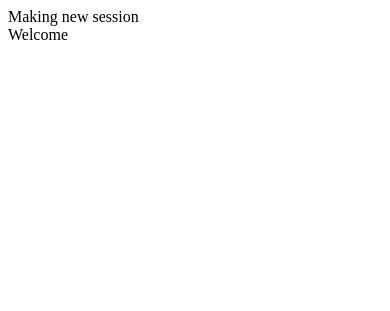
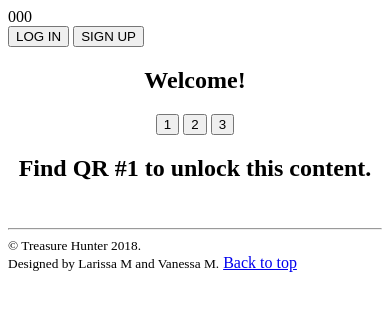
Before and after one commit to vmak19/tr2018, a PHP site: page / in a window 390 px wide. Shown: the top 311 px of the page. Run offline with PHP 8.4, Linux system fonts and the light colour scheme.

Commit message:
Added carousel, images and audio

```diff
--- a/NetbeanMetadata/nbproject/private/private.xml
+++ b/NetbeanMetadata/nbproject/private/private.xml
@@ -1,7 +1,9 @@
 <?xml version="1.0" encoding="UTF-8"?>
 <project-private xmlns="http://www.netbeans.org/ns/project-private/1">
+    <editor-bookmarks xmlns="http://www.netbeans.org/ns/editor-bookmarks/2" lastBookmarkId="0"/>
     <open-files xmlns="http://www.netbeans.org/ns/projectui-open-files/2">
         <group>
+            <file>file:/C:/Users/vmak5/Desktop/tr2018/style.php</file>
             <file>file:/C:/Users/vmak5/Desktop/tr2018/index.php</file>
         </group>
     </open-files>
--- a/index.php
+++ b/index.php
@@ -1,46 +1,169 @@
 <?php
 session_start();
-    $session_name="collected";
-    $urlParamName="collect";
-    $idsCollected="";
+$session_name = "collected";
+$urlParamName = "collect";
+$idsCollected = "";
 
 //Is a new client, set collected to beginning
-    if(!isset($_SESSION[$session_name])) {
-        echo "Making new session<br>";
-        $_SESSION[$session_name]="000";
+if (!isset($_SESSION[$session_name])) {
+    $_SESSION[$session_name] = "000";
 } else { //Else, start processing
-        echo "Old value is: " . $_SESSION[$session_name]."<br>";
-
+    //echo "Old value is: " . $_SESSION[$session_name]."<br>";
     //register the code collected by set that ID's index to 1
-        if(isset($_GET[$urlParamName]))  {
-            $_SESSION[$session_name][$_GET[$urlParamName]-1] = '1';
-            echo "Value NOW is: " . $_SESSION[$session_name];
-            $idsCollected=$_SESSION[$session_name];
+    if (isset($_GET[$urlParamName])) {
+        $_SESSION[$session_name][$_GET[$urlParamName] - 1] = '1';
+        //echo "Value NOW is: " . $_SESSION[$session_name];
+        $idsCollected = $_SESSION[$session_name];
     }
 }
+echo $_SESSION[$session_name];
 ?>
 
+<!DOCTYPE html>
 <html>
     <head>
-        <meta charset="windows-1252">
-        <title></title>
+        <meta charset="utf-8" />
+        <!-- Set the viewport width to device width for mobile -->
+        <meta name="viewport" content="width=device-width" />
+
+        <!-- Included CSS files -->
+        <link rel="stylesheet" href="stylesheets/main.css">
+        <!-- Included javascript files -->
+        <script src="javascripts/Carousel.js"></script>
+
+        <title>Treasure Hunter 2018</title>
     </head>
+
     <body>
+        <div>
+            <button type="button">LOG IN</button>
+            <button type="button">SIGN UP</button> <!-- make it scroll down to our sign up dialog-->
+        </div>
+        <div class="row">
+            <!--p align="left"><h5>Treasure Hunter hosted by:</h5></p-->
+            <!--img src="images/lymtLogo.png" align="left"/-->
+            <div style="text-align:center"><p id="top"><h2>Welcome!</h2></p></div>
             <?php
-            if($idsCollected == "111") {
-                echo "All QR are collected! Show this screen to collect your prize here:<br>";
+            if ($idsCollected == "111") {
+                echo "<h2 class='prizeText'>You have collected all codes!<br>Show this screen to collect your prize here:</h2>";
             }
+            ?>
+        </div>
+
+        <!-- Main Body
+            ================================================== -->
+        <!-- Carousel's numbers -->
+        <div style="text-align:center">
+            <div>
+                <button class="slideBtn" onclick="currentSlide(1)">1</button>
+                <button class="slideBtn" onclick="currentSlide(2)">2</button>
+                <button class="slideBtn" onclick="currentSlide(3)">3</button>
+            </div>
+
+            <!-- Slideshow container -->
+            <div class="slideshow-container">
+
+                <!-- Full-width images with number and caption text -->
+                <div class="carouselSlideCollected fade">
+                    <div>
+                        <h3>lorem ipsum</h3>
+                        <img src="resources/images/1.jpeg" style="width:100%">
+                        <audio controls>
+                            <source src="resources/audio/penguin.mp3" type="audio/mpeg">
+                            Your browser does not support the audio element.
+                        </audio>
+                        <h4>(Size of audio file: 1.85MB)</h4>
+                    </div>
+                </div>
+                <div class="carouselSlideUncollected fade">
+                    <h2 id="slide1-text1">Find QR #1 to unlock this content.</h2>
+                </div>
+            </div>
+
+            <div class="carouselSlideCollected fade">
+                <h3>lorem ipsum</h3>
+                <img src="resources/images/2.jpeg" style="width:100%">
+            </div>
+            <div class="carouselSlideUncollected fade">
+                <h2 id="slide1-text1">Find QR #2 to unlock this content.</h2>
+            </div>
+
+            <div class="carouselSlideCollected fade">
+                <h3>lorem ipsum</h3>
+                <img src="resources/images/3.jpg" style="width:100%">
+            </div>
+            <div class="carouselSlideUncollected fade">
+                <h2 id="slide1-text1">Find QR #3 to unlock this content.</h2>
+            </div>
+
+            <!-- Next and previous buttons -->
+            <a class="prev" onclick="plusSlides(-1)">&#10094;</a>
+            <a class="next" onclick="plusSlides(1)">&#10095;</a>
+        </div>
+        <br>
+    </div>
 
 
+
+    <!-- Sign Up
+    ================================================== -->
+    <section hidden="true" class="section-signup bg-faded">
+        <div class="container">
+            <h3 class="text-xs-center m-b-3">Sign up to receive free updates as soon as they hit!</h3>
+            <form>
+                <div class="row">
+                    <div class="col-md-6 col-xl-3">
+                        <div class="form-group has-icon-left form-control-name">
+                            <label class="sr-only" for="inputName">Your name</label>
+                            <input type="text" class="form-control form-control-lg" id="inputName" placeholder="Your name">
+                        </div>
+                    </div>
+                    <div class="col-md-6 col-xl-3">
+                        <div class="form-group has-icon-left form-control-email">
+                            <label class="sr-only" for="inputEmail">Email address</label>
+                            <input type="email" class="form-control form-control-lg" id="inputEmail" placeholder="Email address" autocomplete="off">
+                        </div>
+                    </div>
+                    <div class="col-md-6 col-xl-3">
+                        <div class="form-group has-icon-left form-control-password">
+                            <label class="sr-only" for="inputPassword">Enter a password</label>
+                            <input type="password" class="form-control form-control-lg" id="inputPassword" placeholder="Enter a password" autocomplete="off">
+                        </div>
+                    </div>
+                    <div class="col-md-6 col-xl-3">
+                        <div class="form-group">
+                            <button type="submit" class="btn btn-primary btn-block">Sign up for free!</button>
+                        </div>
+                    </div>
+                </div>
+                <label class="c-input c-checkbox">
+                    <input type="checkbox" checked>
+                    <span class="c-indicator"></span> I agree to Land.io’s <a href="#">terms of service</a>
+                </label>
+            </form>
+        </div>
+    </section>
+
+    <!--================ Footer  ================-->
+    <footer>
+        <hr/>
+        <small align="center">&copy; Treasure Hunter 2018.<br>Designed by Larissa M and Vanessa M.</small>
+        <a href="#top" align="right">Back to top</a>
+    </footer>
+
+    <script type="text/javascript">
+        window.onload = initSlides("<?php echo $_SESSION[$session_name]; ?>");
+    </script>
+
+
+    <?php
+    /* if($idsCollected == "111") {
+      echo "All codes are collected! Show this screen to collect your prize here:<br>";
+      }
       if(isset($_GET["collect"])) { //register the code collected then
       echo "<h1>Hello. You scanned #" . $_GET["collect"] . "</h1><br>";
       } elseif(isset($_GET["action"])) {
       echo "<h1>Hello. You want to do this action: " . $_GET["action"] . "</h1><br>";
-            } else {
-                echo "Welcome"."<br>";
-            }
-
-
+      } */
     ?>
 </body>
-</html>
--- /dev/null
+++ b/javascripts/Carousel.js
@@ -0,0 +1,50 @@
+var slides;
+var slidesUncollected;
+var slideIndex = 1;
+var slideBtns;
+var session="";
+
+// Initial setup of carousel
+function initSlides(session) {
+    this.session=session;
+    console.log("init");
+    slides = document.getElementsByClassName("carouselSlideCollected");
+    slidesUncollected = document.getElementsByClassName("carouselSlideUncollected");
+    slideBtns = document.getElementsByClassName("slideBtn");
+    for (var i=0; i<session.length; i++) {
+        if (session[i]=='0') {
+            //slideBtns[i].disabled="true"; //TODO: make colour to grey instead
+        } else {
+            //slideBtns[i].disabled="false";
+        }
+    }
+    currentSlide(1);
+}
+
+// Next/previous controls
+function plusSlides(n) {
+    showSlides(slideIndex += n);
+}
+
+// Thumbnail image controls
+function currentSlide(n) {
+    showSlides(slideIndex = n);
+}
+
+// Shows current slide and hides the rest
+function showSlides(n) {
+    var i;
+    if (n > slides.length) {slideIndex = 1}
+    if (n < 1) {slideIndex = slides.length}
+    for (i = 0; i < slides.length; i++) { //'slideIndex-1' is the slide we want to show
+        if(i != (slideIndex-1)) {
+            //hide both data and collection notice
+            slides[i].style.display = "none";
+            slidesUncollected[i].style.display = "none";
+        } else {
+            //if collected, show data ("block") and hide collection notice ("none")
+            slides[slideIndex-1].style.display = (session[i]=='1') ? "block":"none";
+            slidesUncollected[slideIndex-1].style.display = (session[i]=='1') ? "none":"block";
+        }
+    }
+}
--- /dev/null
+++ b/stylesheets/main.css
@@ -0,0 +1,72 @@
+* {box-sizing:border-box}
+
+/* Slideshow container */
+.slideshow-container {
+  max-width: 1000px;
+  position: relative;
+  margin: auto;
+}
+
+/* Hide the images by default */
+.carouselSlideCollected, .carouselSlideUncollected {
+    display: none;
+}
+
+/* Next & previous buttons */
+.prev, .next {
+  cursor: pointer;
+  position: absolute;
+  top: 50%;
+  width: auto;
+  margin-top: -22px;
+  padding: 16px;
+  color: white;
+  font-weight: bold;
+  font-size: 18px;
+  transition: 0.6s ease;
+  border-radius: 0 3px 3px 0;
+}
+
+/* Position the "next button" to the right */
+.next {
+  right: 0;
+  border-radius: 3px 0 0 3px;
+}
+
+/* On hover, add a black background color with a little bit see-through */
+.prev:hover, .next:hover {
+  background-color: rgba(0,0,0,0.8);
+}
+
+/* Caption text */
+.text {
+  color: #f2f2f2;
+  font-size: 15px;
+  padding: 8px 12px;
+  position: absolute;
+  bottom: 8px;
+  width: 100%;
+  text-align: center;
+}
+
+.active {
+  background-color: #717171;
+}
+
+/* Fading animation */
+.fade {
+  -webkit-animation-name: fade;
+  -webkit-animation-duration: 1.5s;
+  animation-name: fade;
+  animation-duration: 1.5s;
+}
+
+@-webkit-keyframes fade {
+  from {opacity: .4}
+  to {opacity: 1}
+}
+
+@keyframes fade {
+  from {opacity: .4}
+  to {opacity: 1}
+}
```
Also changed, not shown: resources/images/1.jpeg (added), resources/images/2.jpeg (added), resources/images/3.JPG (added), 4 other files. Lines whose indentation alone changed are shown as unchanged.
